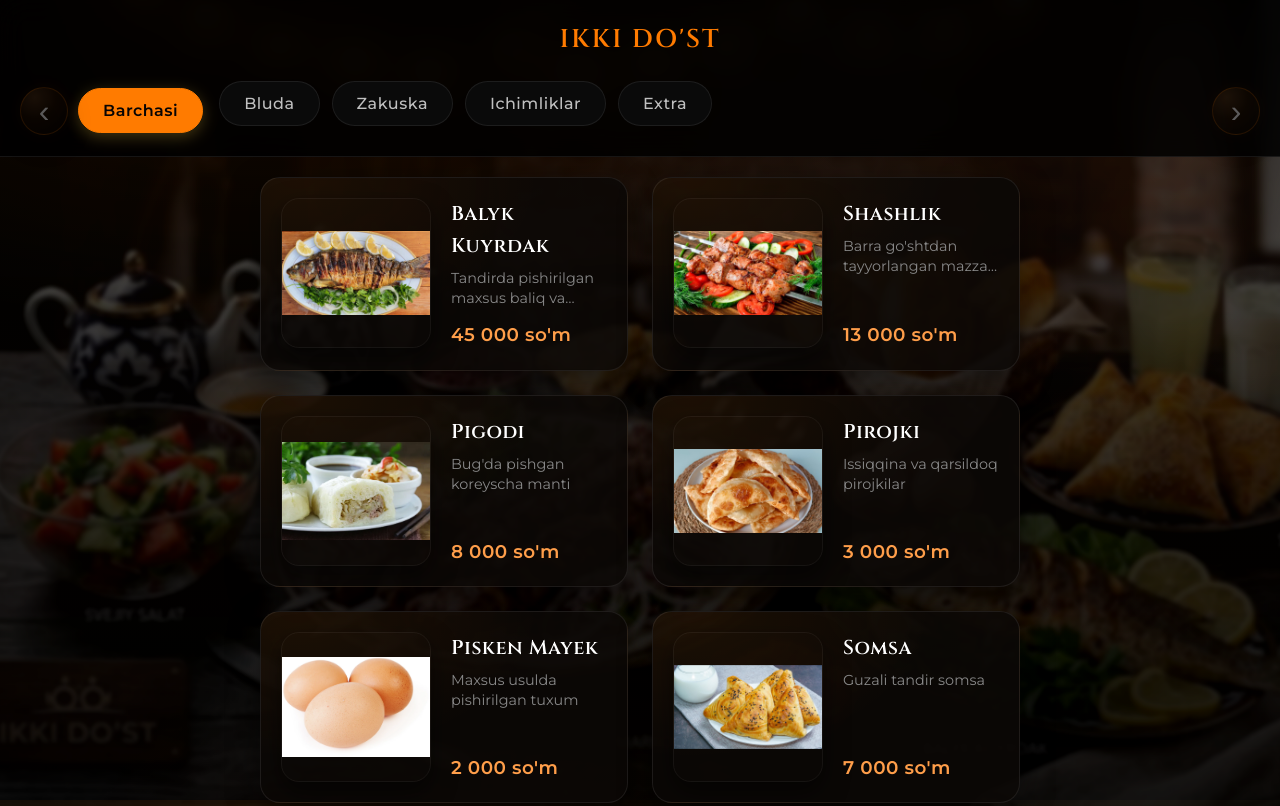
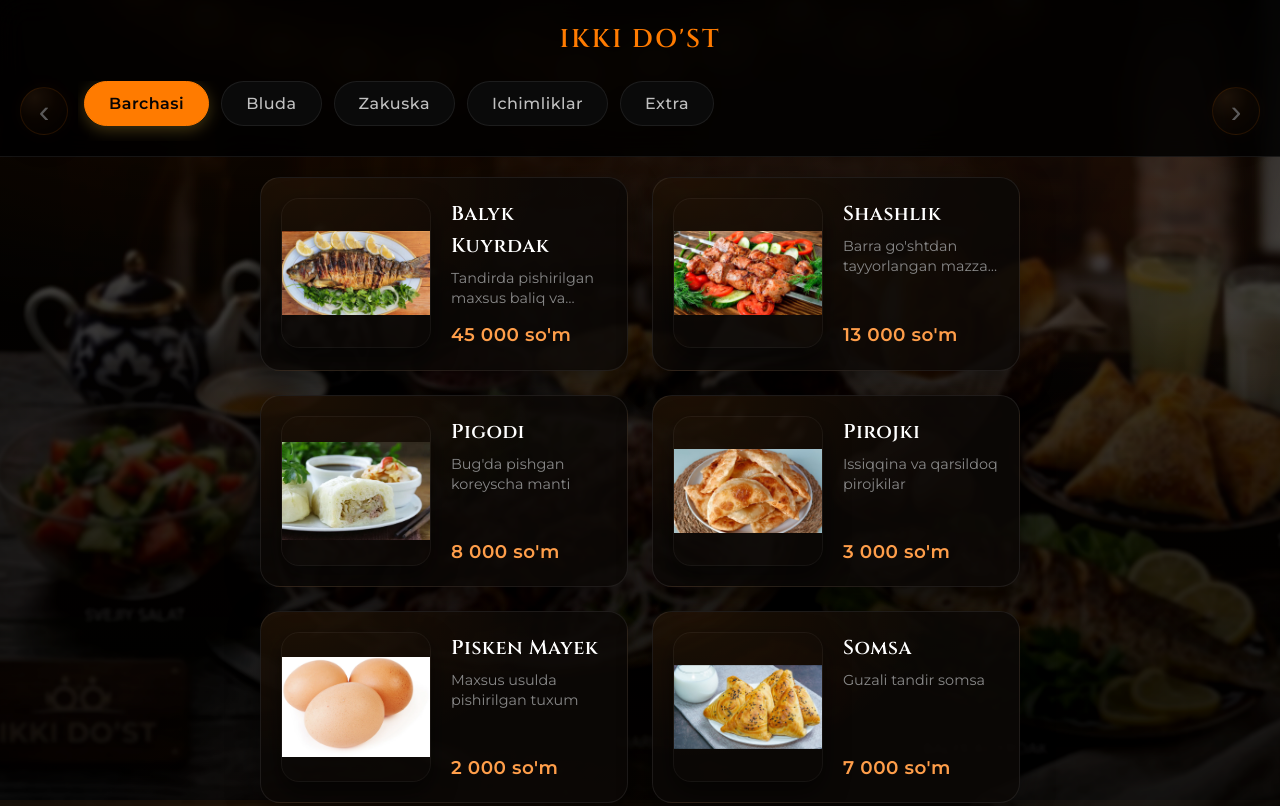
Before and after one commit to Ilxamjon/Eki-dos, a plain HTML site: page qr-cafe-menu/frontend/menu.html in a window 1280 px wide. Shown: the top 806 px of the page. Drawn offline with Linux system fonts and the light colour scheme; no server answers.

Commit message:
Unpin All category
Made-with: Cursor:

```diff
--- a/qr-cafe-menu/frontend/css/styles.css
+++ b/qr-cafe-menu/frontend/css/styles.css
@@ -268,10 +268,6 @@ h4 {
     display: flex;
     align-items: center;
     gap: 10px;
-}
-
-.cat-all {
-    flex: 0 0 auto;
 }
 
 .categories-scroll {
--- a/qr-cafe-menu/frontend/menu.html
+++ b/qr-cafe-menu/frontend/menu.html
@@ -20,8 +20,8 @@
         </div>
         <div class="categories-wrapper">
             <button class="cat-arrow cat-arrow-left" type="button" aria-label="Chapga siljit" data-dir="-1">‹</button>
-            <button class="category-btn active cat-all" data-category="all">Barchasi</button>
             <div class="categories-scroll" id="categoriesContainer" aria-label="Kategoriyalar">
+                <button class="category-btn active" data-category="all">Barchasi</button>
                 <button class="category-btn" data-category="Bluda">Bluda</button>
                 <button class="category-btn" data-category="Zakuska">Zakuska</button>
                 <button class="category-btn" data-category="Ichimliklar">Ichimliklar</button>
```
